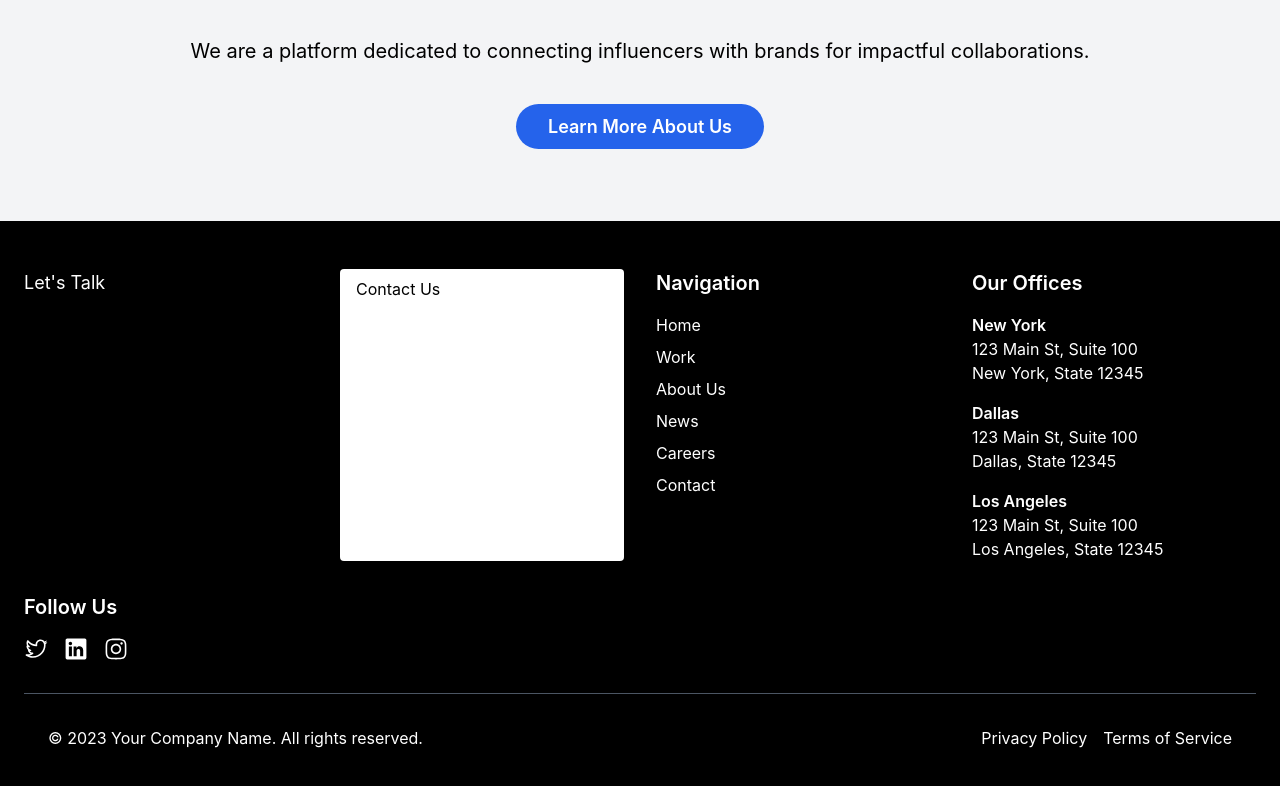
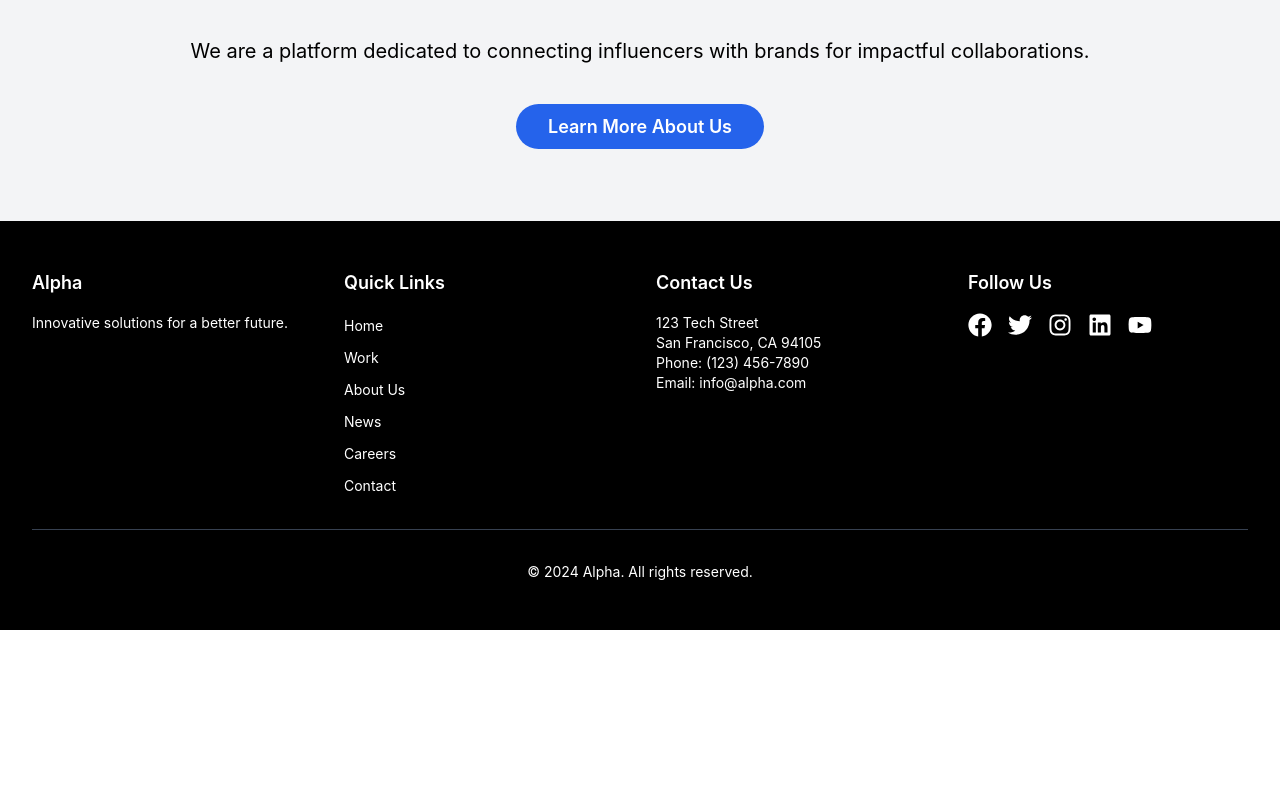
Before and after one commit to Aryan221B/alpha-platform-frontend, a Next.js app: page / in a window 1280 px wide. Shown: the part 1673-2459 px from the top of the page. After the commit the page ends 2303 px from the top, so only its background shows below. Built offline with nearby package versions, Linux system fonts and the light colour scheme.

Commit message:
react prover drop down hover

```diff
--- a/components/layout/Footer.tsx
+++ b/components/layout/Footer.tsx
@@ -5,74 +5,67 @@ import Link from 'next/link';
 //import Image from 'next/image';
 import * as Separator from '@radix-ui/react-separator';
 import {TwitterLogoIcon, LinkedInLogoIcon, InstagramLogoIcon} from '@radix-ui/react-icons';
+import { FaFacebook, FaTwitter, FaInstagram, FaLinkedin, FaYoutube } from 'react-icons/fa';
 
-interface FooterProps {
-  logo?: string;
-}
+const Footer: React.FC = () => {
+  return (
+    <footer className="bg-black text-white">
+      <div className="max-w-7xl mx-auto px-4 sm:px-6 lg:px-8 py-12">
+        <div className="grid grid-cols-1 md:grid-cols-4 gap-8">
+          {/* Company Info */}
+          <div>
+            <h3 className="text-lg font-semibold mb-4">Alpha</h3>
+            <p className="text-sm">Innovative solutions for a better future.</p>
+          </div>
 
-const Footer: React.FC<FooterProps> = ({ logo }) => {
-  return (
-    <footer className="bg-black text-white py-12">
-      <div className="container mx-auto px-6">
-        <div className="grid grid-cols-1 md:grid-cols-4 gap-8">
-          {/* Brand Logo & Tagline */}
-          {logo && <img src={logo} alt="Logo" className="mb-4" />}
-          <p className="text-lg mb-4">Let&apos;s Talk</p>
-          <Link href="/contact" className="bg-white text-black px-4 py-2 rounded hover:bg-gray-200 transition-colors">
-            Contact Us
-          </Link>
-
-          {/* Navigation Links */}
+          {/* Quick Links */}
           <div>
-            <h3 className="text-xl font-semibold mb-4">Navigation</h3>
+            <h3 className="text-lg font-semibold mb-4">Quick Links</h3>
             <ul className="space-y-2">
-              {['Home', 'Work', 'About Us', 'News', 'Careers', 'Contact'].map((item) => (
-                <li key={item}>
-                  <Link href={`/${item.toLowerCase().replace(' ', '-')}`} className="hover:text-gray-300 transition-colors">
-                    {item}
-                  </Link>
-                </li>
-              ))}
+              <li><Link href="/" className="text-sm hover:text-gray-300 transition-colors duration-200">Home</Link></li>
+              <li><Link href="/work" className="text-sm hover:text-gray-300 transition-colors duration-200">Work</Link></li>
+              <li><Link href="/about-us" className="text-sm hover:text-gray-300 transition-colors duration-200">About Us</Link></li>
+              <li><Link href="/news" className="text-sm hover:text-gray-300 transition-colors duration-200">News</Link></li>
+              <li><Link href="/careers" className="text-sm hover:text-gray-300 transition-colors duration-200">Careers</Link></li>
+              <li><Link href="/contact" className="text-sm hover:text-gray-300 transition-colors duration-200">Contact</Link></li>
             </ul>
           </div>
 
-          {/* Location Addresses */}
+          {/* Contact Info */}
           <div>
-            <h3 className="text-xl font-semibold mb-4">Our Offices</h3>
-            <ul className="space-y-4">
-              {['New York', 'Dallas', 'Los Angeles'].map((city) => (
-                <li key={city}>
-                  <h4 className="font-semibold">{city}</h4>
-                  <p>123 Main St, Suite 100</p>
-                  <p>{city}, State 12345</p>
-                </li>
-              ))}
-            </ul>
+            <h3 className="text-lg font-semibold mb-4">Contact Us</h3>
+            <p className="text-sm">123 Tech Street</p>
+            <p className="text-sm">San Francisco, CA 94105</p>
+            <p className="text-sm">Phone: (123) 456-7890</p>
+            <p className="text-sm">Email: info@alpha.com</p>
           </div>
 
-          {/* Social Icons */}
+          {/* Social Media Links */}
           <div>
-            <h3 className="text-xl font-semibold mb-4">Follow Us</h3>
+            <h3 className="text-lg font-semibold mb-4">Follow Us</h3>
             <div className="flex space-x-4">
-              {/* <a href="#" className="hover:text-gray-300 transition-colors"><FacebookLogoIcon className="w-6 h-6" /></a> */}
-              <a href="#" className="hover:text-gray-300 transition-colors"><TwitterLogoIcon className="w-6 h-6" /></a>
-              <a href="#" className="hover:text-gray-300 transition-colors"><LinkedInLogoIcon className="w-6 h-6" /></a>
-              <a href="#" className="hover:text-gray-300 transition-colors"><InstagramLogoIcon className="w-6 h-6" /></a>
+              <Link href="https://facebook.com/alpha" target="_blank" rel="noopener noreferrer" className="hover:text-gray-400 transition-colors duration-200">
+                <FaFacebook size={24} />
+              </Link>
+              <Link href="https://twitter.com/alpha" target="_blank" rel="noopener noreferrer" className="hover:text-gray-400 transition-colors duration-200">
+                <FaTwitter size={24} />
+              </Link>
+              <Link href="https://instagram.com/alpha" target="_blank" rel="noopener noreferrer" className="hover:text-gray-400 transition-colors duration-200">
+                <FaInstagram size={24} />
+              </Link>
+              <Link href="https://linkedin.com/company/alpha" target="_blank" rel="noopener noreferrer" className="hover:text-gray-400 transition-colors duration-200">
+                <FaLinkedin size={24} />
+              </Link>
+              <Link href="https://youtube.com/alpha" target="_blank" rel="noopener noreferrer" className="hover:text-gray-400 transition-colors duration-200">
+                <FaYoutube size={24} />
+              </Link>
             </div>
           </div>
         </div>
 
-        <Separator.Root className="bg-gray-600 h-px my-8" />
-
-        {/* Legal Links */}
-        <div className="container mx-auto px-6">
-          <div className="flex justify-between items-center">
-            <p>&copy; 2023 Your Company Name. All rights reserved.</p>
-            <div className="space-x-4">
-              <Link href="/privacy-policy" className="hover:text-gray-300 transition-colors">Privacy Policy</Link>
-              <Link href="/terms-of-service" className="hover:text-gray-300 transition-colors">Terms of Service</Link>
-            </div>
-          </div>
+        {/* Copyright notice */}
+        <div className="mt-8 border-t border-gray-700 pt-8 text-center">
+          <p className="text-sm">&copy; {new Date().getFullYear()} Alpha. All rights reserved.</p>
         </div>
       </div>
     </footer>
--- /dev/null
+++ b/pages/about-us.tsx
@@ -0,0 +1,12 @@
+import React from 'react';
+
+const AboutUsPage: React.FC = () => {
+  return (
+    <div className="container mx-auto px-4 py-8">
+      <h1 className="text-3xl font-bold mb-4">About Us</h1>
+      <p>Learn more about our company, mission, and values.</p>
+    </div>
+  );
+};
+
+export default AboutUsPage;
--- /dev/null
+++ b/pages/careers.tsx
@@ -0,0 +1,12 @@
+import React from 'react';
+
+const CareersPage: React.FC = () => {
+  return (
+    <div className="container mx-auto px-4 py-8">
+      <h1 className="text-3xl font-bold mb-4">Careers</h1>
+      <p>Explore job opportunities and join our team.</p>
+    </div>
+  );
+};
+
+export default CareersPage;
--- /dev/null
+++ b/pages/contact.tsx
@@ -0,0 +1,12 @@
+import React from 'react';
+
+const ContactPage: React.FC = () => {
+  return (
+    <div className="container mx-auto px-4 py-8">
+      <h1 className="text-3xl font-bold mb-4">Contact Us</h1>
+      <p>Get in touch with us for any inquiries or support.</p>
+    </div>
+  );
+};
+
+export default ContactPage;
--- /dev/null
+++ b/pages/news.tsx
@@ -0,0 +1,12 @@
+import React from 'react';
+
+const NewsPage: React.FC = () => {
+  return (
+    <div className="container mx-auto px-4 py-8">
+      <h1 className="text-3xl font-bold mb-4">News</h1>
+      <p>Stay updated with the latest news and announcements from our company.</p>
+    </div>
+  );
+};
+
+export default NewsPage;
--- /dev/null
+++ b/pages/work.tsx
@@ -0,0 +1,12 @@
+import React from 'react';
+
+const WorkPage: React.FC = () => {
+  return (
+    <div className="container mx-auto px-4 py-8">
+      <h1 className="text-3xl font-bold mb-4">Our Work</h1>
+      <p>Here you can showcase your company's projects and achievements.</p>
+    </div>
+  );
+};
+
+export default WorkPage;
```
Also changed, not shown: pages/about.js (deleted).
